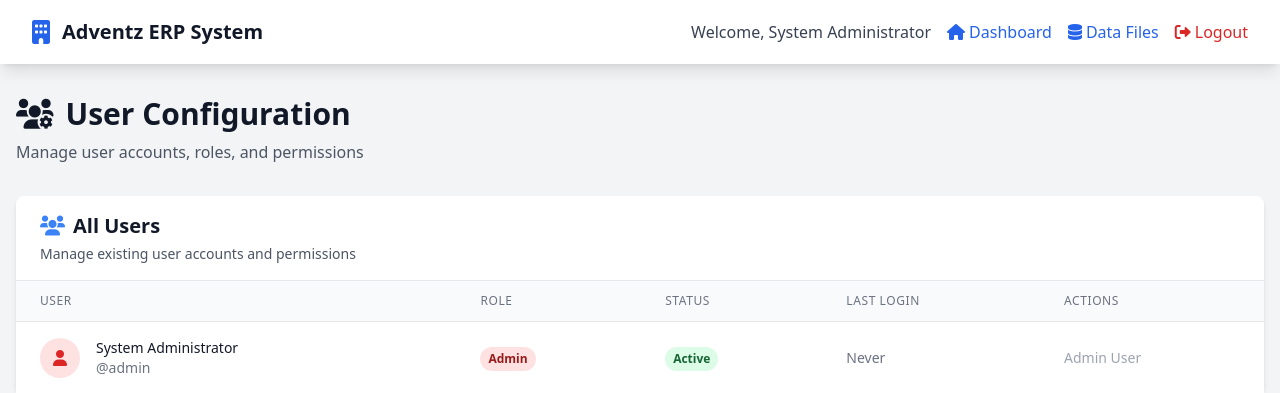
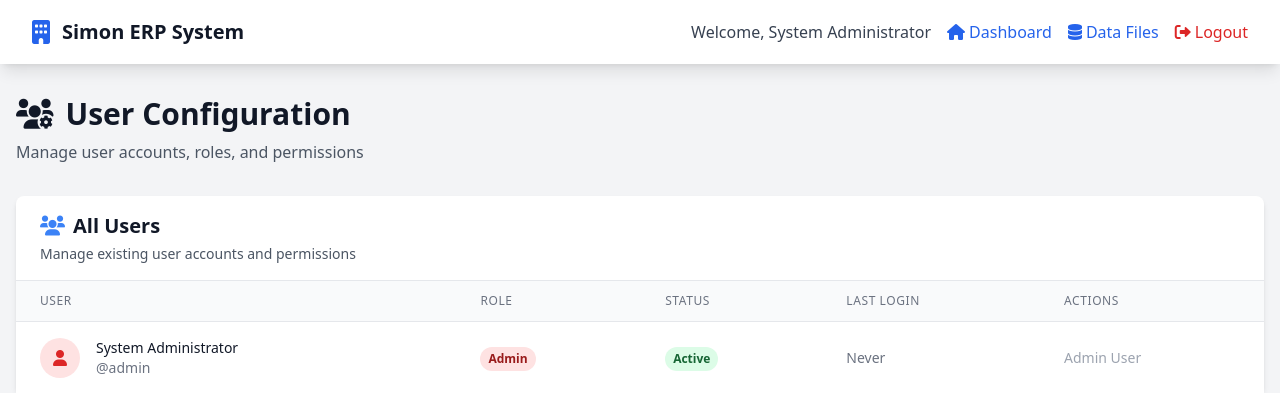
Before and after one commit to prabhatsingh03/Sphere, a Flask app: page /user_configuration in a window 1280 px wide. Shown: the top 393 px of the page. Run offline with Flask 3, Linux system fonts and the light colour scheme; the visitor is signed in with stand-in values (Sample User, id 1); data comes from the database, SQL or seed files in the repository; parts of the project's set-up code (start-up, migrations or seed data) failed here and were passed over; some libraries are stand-ins or nearby versions.

Commit message:
Change ERP System name from Adventz to Simon

```diff
--- a/templates/user_configuration.html
+++ b/templates/user_configuration.html
@@ -15,7 +15,7 @@
             <div class="flex justify-between items-center py-4">
                 <div class="flex items-center space-x-3">
                     <i class="fas fa-building text-2xl text-blue-600"></i>
-                    <h1 class="text-xl font-bold text-gray-900">Adventz ERP System</h1>
+                    <h1 class="text-xl font-bold text-gray-900">Simon ERP System</h1>
                 </div>
                 <div class="flex items-center space-x-4">
                     <span class="text-gray-700">Welcome, {{ user.full_name }}</span>
```
